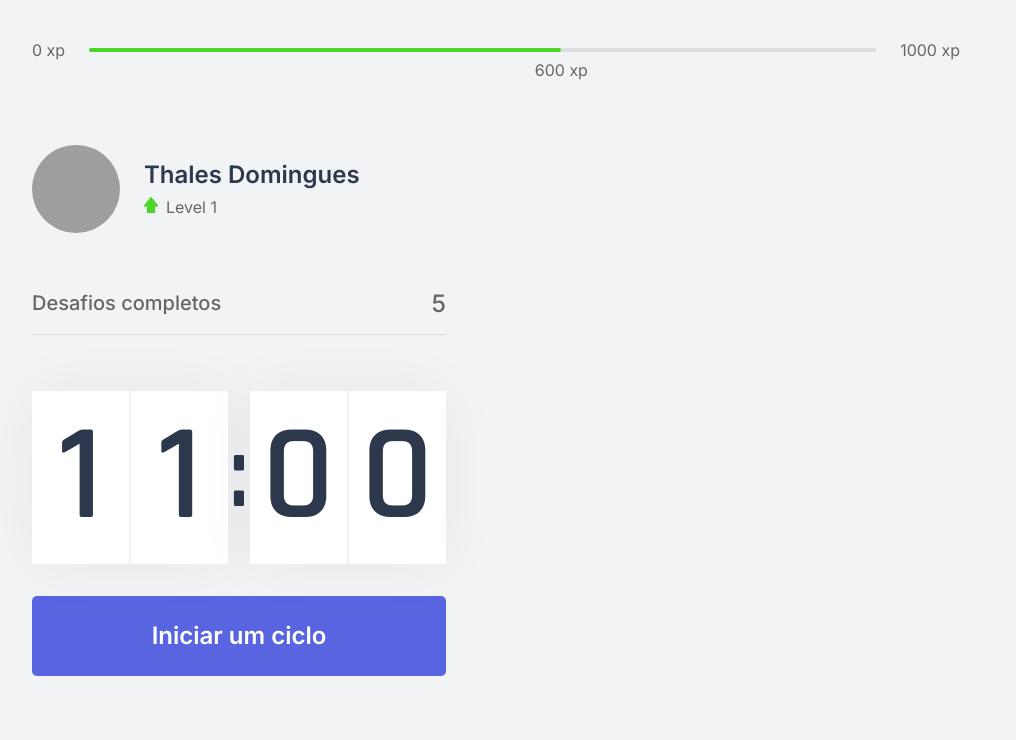
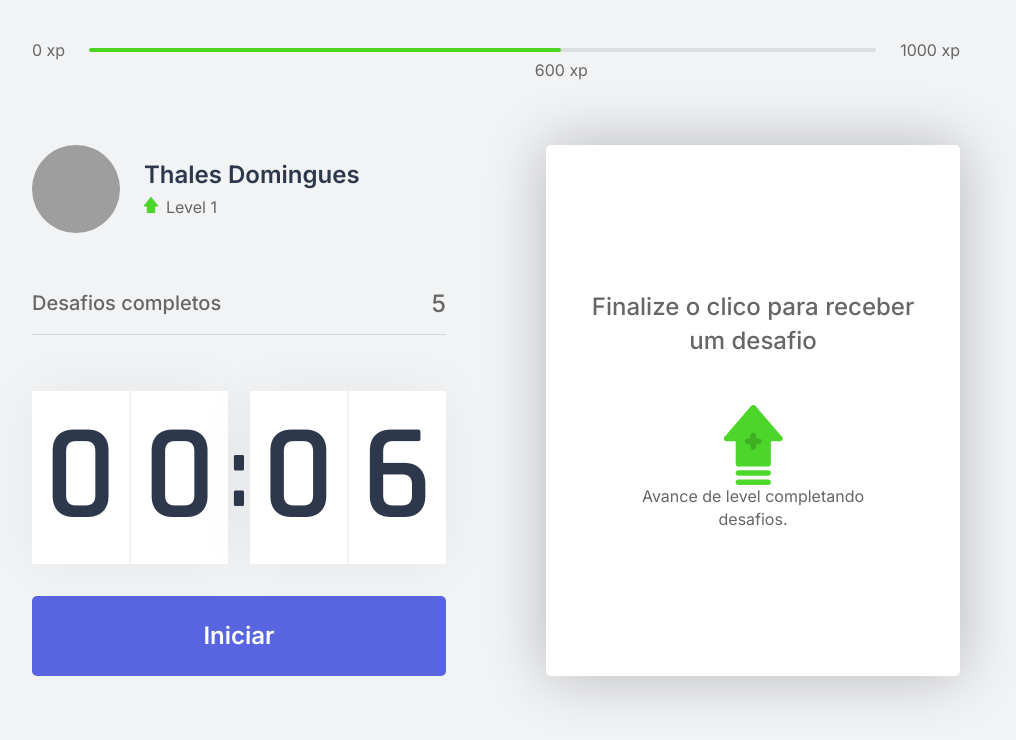
Before and after one commit to thdomingues-dev/moving, a Next.js app: page / in a window 1280 px wide. Shown: the top 740 px of the page, without its empty margins (144-1160 px from the left). Built offline with nearby package versions, Linux system fonts and the light colour scheme; grey boxes are pictures that could not be loaded.

Commit message:
ChallengeBox created

```diff
--- /dev/null
+++ b/src/components/ChallengeBox.tsx
@@ -0,0 +1,15 @@
+import styles from '../styles/components/ChallengeBox.module.css';
+
+export function ChallengeBox() {
+  return (
+    <div className={styles.challengeBoxContainer}>
+      <div className={styles.challengeBoxNotActive}>
+        <strong>Finalize o clico para receber um desafio</strong>
+        <p>
+          <img src="icons/level-up.svg" alt="Level Up" />
+          Avance de level completando desafios.
+        </p>
+      </div>
+    </div>
+  );
+}
--- a/src/components/Countdown.tsx
+++ b/src/components/Countdown.tsx
@@ -1,9 +1,12 @@
 import { useState, useEffect } from 'react';
 import styles from '../styles/components/Countdown.module.css';
 
+let countdownTimeout: NodeJS.Timeout;
+
 export function Countdown() {
-  const [time, setTime] = useState(11 * 60);
-  const [active, setActive] = useState(false);
+  const [time, setTime] = useState(0.1 * 60);
+  const [isActive, setIsActive] = useState(false);
+  const [hasFinished, setHasFinished] = useState(false);
 
   const minutes = Math.floor(time / 60);
   const seconds = time % 60;
@@ -12,16 +15,25 @@
   const [secondLeft, secondRight] = String(seconds).padStart(2, '0').split('');
 
   function startCountdown() {
-    setActive(!active);
+    setIsActive(true);
+  }
+
+  function resetCountdown() {
+    clearTimeout(countdownTimeout);
+    setIsActive(false);
+    setTime(0.1 * 60);
   }
 
   useEffect(() => {
-    if (active && time > 0) {
-      setTimeout(() => {
+    if (isActive && time > 0) {
+      countdownTimeout = setTimeout(() => {
         setTime(time - 1);
       }, 1000);
+    } else if (isActive && time === 0) {
+      setHasFinished(true);
+      setIsActive(false);
     }
-  }, [active, time]);
+  }, [isActive, time]);
 
   return (
     <div>
@@ -37,9 +49,34 @@
         </div>
       </div>
 
-      <button type="button" className={styles.countdownButton} onClick={startCountdown}>
-        Iniciar um ciclo
-      </button>
+      { hasFinished ? (
+        <button
+          disabled
+          className={styles.countdownButton}
+        >
+          Cíclo concluído!
+        </button>
+      ) : (
+          <>
+            { isActive ? (
+              <button
+                type="button"
+                className={`${styles.countdownButton} ${styles.countdownButtonActive}`}
+                onClick={resetCountdown}
+              >
+                Abandonar
+              </button>
+            ) : (
+                <button
+                  type="button"
+                  className={styles.countdownButton}
+                  onClick={startCountdown}
+                >
+                  Iniciar
+                </button>
+              )}
+          </>
+        )}
     </div>
   );
 }
--- a/src/pages/index.tsx
+++ b/src/pages/index.tsx
@@ -1,9 +1,10 @@
+import Head from 'next/head';
+
 import { CompletedChallenges } from '../components/CompletedChallenges';
 import { ExperienceBar } from '../components/ExperienceBar';
 import { Profile } from '../components/Profile';
 import { Countdown } from '../components/Countdown';
-
-import Head from 'next/head';
+import { ChallengeBox } from '../components/ChallengeBox';
 
 import styles from '../styles/pages/Home.module.css';
 
@@ -23,7 +24,7 @@
           <Countdown />
         </div>
         <div>
-
+          <ChallengeBox />
         </div>
       </section>
     </div>
--- /dev/null
+++ b/src/styles/components/ChallengeBox.module.css
@@ -0,0 +1,36 @@
+.challengeBoxContainer {
+  height: 100%;
+
+  background: var(--white);
+  border-radius: 5px;
+  box-shadow: 0 0 60px rgba(0, 0, 0, 0.25);
+  padding: 1.5rem 2rem;
+
+  display: flex;
+  flex-direction: column;
+  align-items: center;
+  justify-content: center;
+
+  text-align: center;
+}
+
+.challengeBoxNotActive {
+  display: flex;
+  flex-direction: column;
+  align-items: center;
+}
+
+.challengeBoxNotActive strong {
+  font-size: 1.5rem;
+  font-weight: 500;
+  line-height: 1.4;
+}
+
+.challengeBoxNotActive p {
+  display: flex;
+  flex-direction: column;
+  align-items: center;
+  line-height: 1.4;
+  max-width: 70%;
+  margin-top: 3rem;
+}
--- a/src/styles/components/Countdown.module.css
+++ b/src/styles/components/Countdown.module.css
@@ -58,6 +58,29 @@
   transition: background-color 0.2s;
 }
 
-.countdownButton:hover {
+.countdownButton:not(:disabled):hover {
   background: var(--blue-dark);
 }
+
+.countdownButtonActive {
+  background: var(--white);
+  color: var(--title);
+}
+
+.countdownButtonActive {
+  background: var(--white);
+  color: var(--title);
+}
+
+.countdownButtonActive:not(:disabled):hover {
+  background: var(--red);
+  color: var(--white);
+}
+
+.countdownButton:disabled {
+  background: var(--white);
+  color: var(--text);
+  cursor: not-allowed;
+
+  border-bottom: 6px solid var(--green);
+}
```
